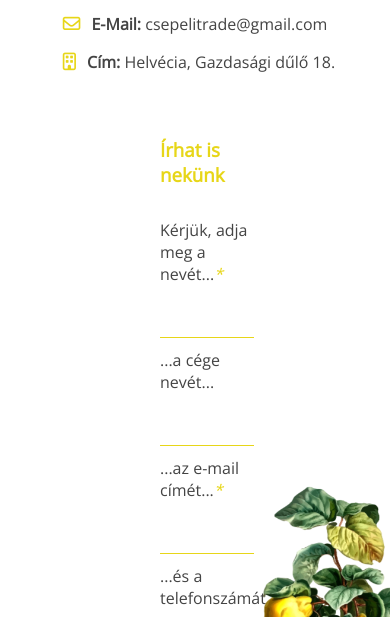
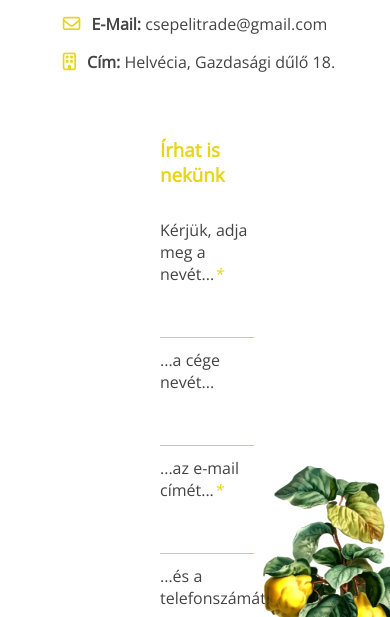
Before and after one commit to szitastamas/Birsalma_net, a plain HTML site: page index.html in a window 390 px wide. Shown: the part 5301-5918 px from the top of the page. Drawn offline with nearby package versions, Linux system fonts and the light colour scheme.

Commit message:
Update style.css

```diff
--- a/css/style.css
+++ b/css/style.css
@@ -1004,6 +1004,8 @@ footer{
 
     .form-branch{
       left: 55%;
+      height: 75%;
+      top: 20%;
     }
 
     .contact-text{
```
